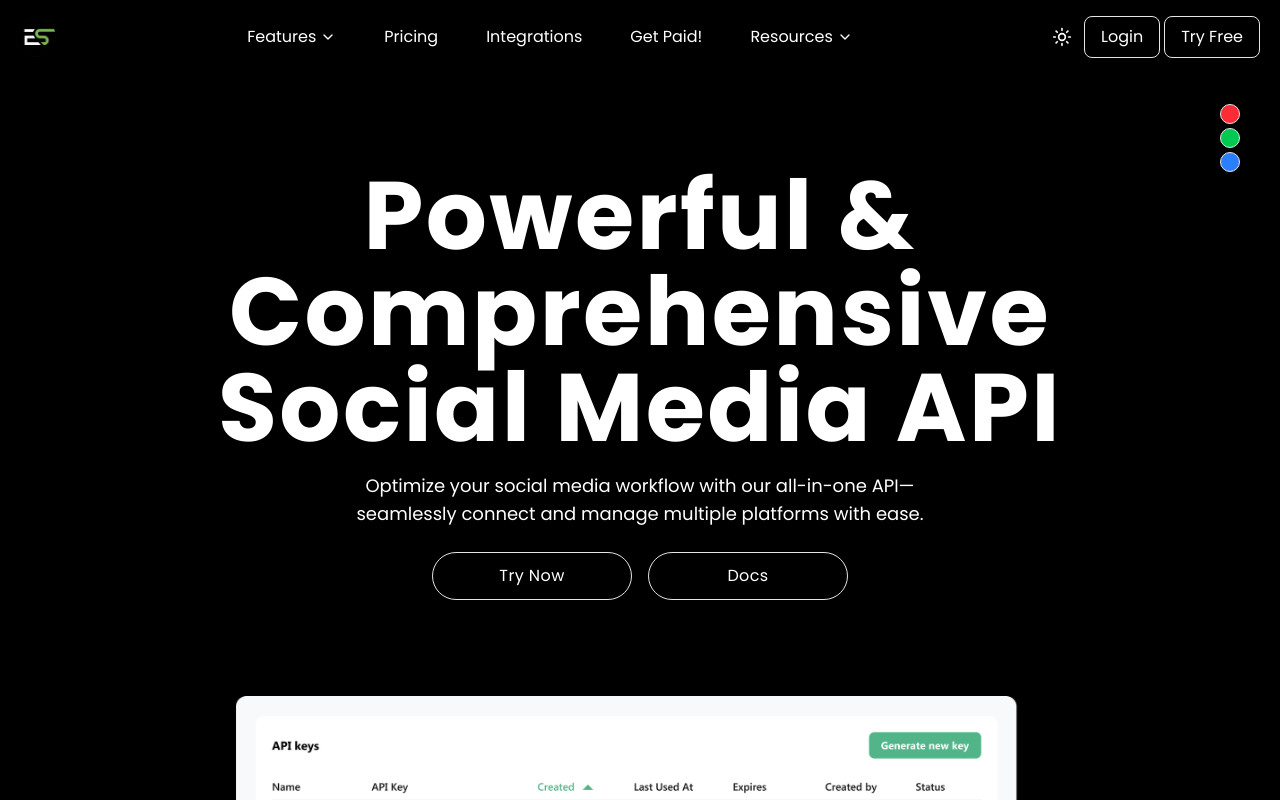
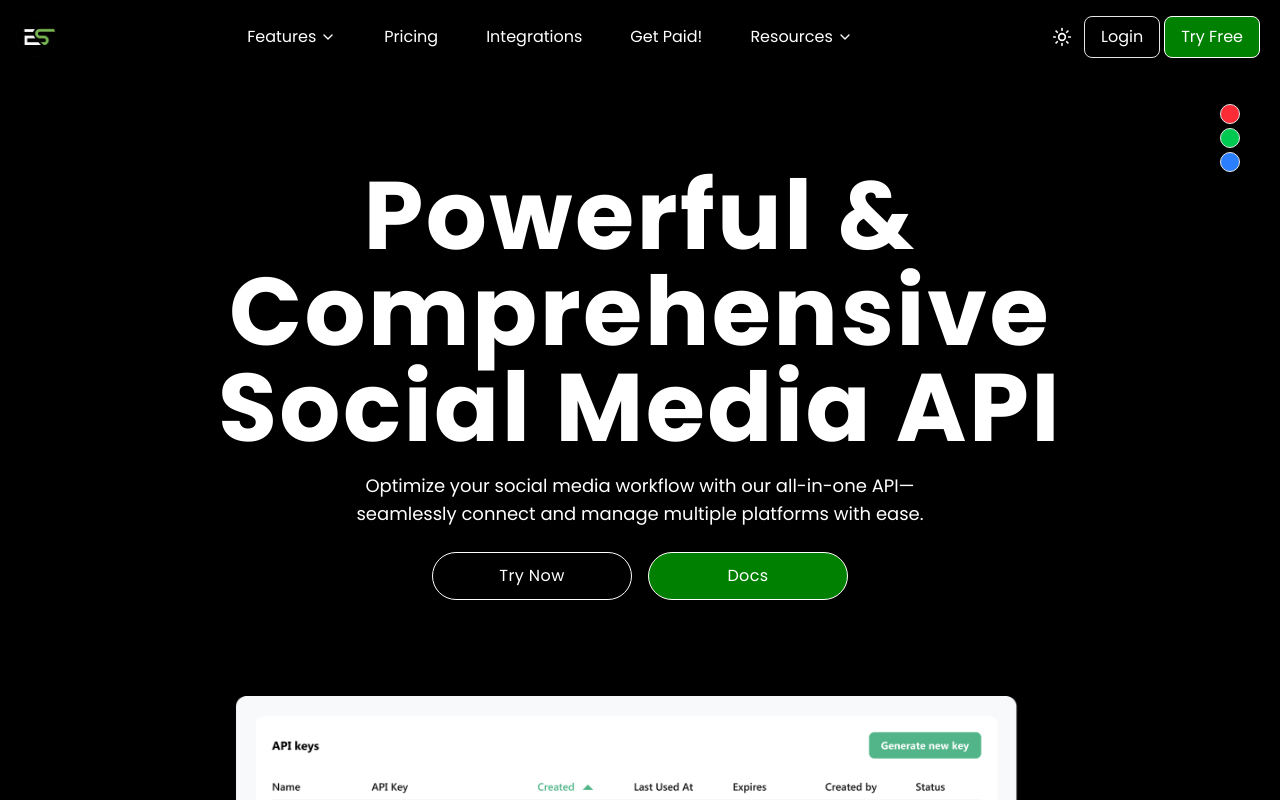
Before and after one commit to faizanfareedkhan/socialMediaAutomation, a React (Vite) app in the folder frontend/: page /api in a window 1280 px wide. Shown: the top 800 px of the page. Built offline with nearby package versions, Linux system fonts and the light colour scheme.

Commit message:
make changing
make changing

```diff
--- a/frontend/src/components/common/BtnPrimary.tsx
+++ b/frontend/src/components/common/BtnPrimary.tsx
@@ -6,7 +6,7 @@ type ButtonProps = {
 const BtnPrimary: React.FC<ButtonProps> = ({ name, className = "" }) => {
   return (
     <button
-      className={`border-contrast border text-[var(--contrast-color)] transition-colors duration-300 hover:bg-[var(--contrast-color)] hover:text-base ${className}`}
+      className={`border-contrast border text-[var(--contrast-color)] transition-colors duration-300 hover:bg-[var(--contrast-color)] hover:text-[var(--base-color)] ${className}`}
     >
       {name}
     </button>
--- a/frontend/src/components/common/BtnSecondary.tsx
+++ b/frontend/src/components/common/BtnSecondary.tsx
@@ -6,7 +6,7 @@ type ButtonProps = {
 const BtnSecondary: React.FC<ButtonProps> = ({ name, className = "" }) => {
   return (
     <button
-      className={`bg-brand hover:text-brand border-contrast hover:border-brand border text-[var(--contrast-color)] transition-colors duration-300 hover:bg-[var(--contrast-color)] ${className}`}
+      className={`bg-[var(--brand-color)]  [var(--contrast-color) hover:bg-[var(--contrast-color)]  hover:text-[var(--brand-color)]  border-[var(--contrast-color)]  hover:border-[var(--brand-color)]  border transition-colors duration-300 ${className}`}
     >
       {name}
     </button>
--- a/frontend/src/components/website/hero/Hero.tsx
+++ b/frontend/src/components/website/hero/Hero.tsx
@@ -50,10 +50,10 @@ export default function Hero({
         </p>
         {btn ? (
           <div className="mt-6 flex max-w-2xl flex-col items-center justify-center space-y-3 tracking-wide sm:flex-row sm:space-y-0 sm:space-x-4">
-            <button className="border-contrast h-[48px] w-[200px] cursor-pointer rounded-full border text-[var(--contrast-color)] transition-colors duration-300 hover:bg-[var(--contrast-color)] hover:text-base">
+            <button className="border-[var(--contrast-color)]  h-[48px] w-[200px] cursor-pointer rounded-full border text-[var(--contrast-color)] transition-colors duration-300 hover:bg-[var(--contrast-color)] hover:text-[var(--base-color)]">
               {btn_primary}
             </button>
-            <button className="bg-brand hover:text-brand border-contrast hover:border-brand h-[48px] w-[200px] cursor-pointer rounded-full border text-[var(--contrast-color)] transition-colors duration-300 hover:bg-[var(--contrast-color)]">
+            <button className="bg-[var(--brand-color)]  hover:text-[var(--brand-color)]  border-[var(--contrast-color)]  hover:border-[var(--brand-color)]  h-[48px] w-[200px] cursor-pointer rounded-full border text-[var(--contrast-color)] transition-colors duration-300 hover:bg-[var(--contrast-color)]">
               {btn_secondary}
             </button>
           </div>
--- a/frontend/src/components/website/navbar/Navbar.tsx
+++ b/frontend/src/components/website/navbar/Navbar.tsx
@@ -192,7 +192,7 @@ const Navbar = () => {
             ))}
           </ul>
           <div className="flex flex-col space-y-2 p-4">
-            <button className="border-contrast rounded-md border px-4 py-2 transition-colors duration-300 hover:bg-[var(--contrast-color)] hover:text-[var(--contrast-color)]">
+            <button className="border-contrast rounded-md border px-4 py-2 transition-colors duration-300 hover:bg-[var(--contrast-color)] hover:text-[var(--base-color)]">
               Login
             </button>
             <button className="bg-contrast rounded-md px-4 py-2 text-[var(--contrast-color)] transition-colors duration-300 hover:opacity-90">
--- a/frontend/src/components/website/roiMarketing/ROIMarketing.tsx
+++ b/frontend/src/components/website/roiMarketing/ROIMarketing.tsx
@@ -60,7 +60,7 @@ export default function FeaturesSectionComp() {
       <h1 className="mx-auto w-max text-4xl font-extrabold tracking-wide md:text-5xl">
         ROI, ASAP.
       </h1>
-      <p className="mx-auto mt-4 w-full max-w-xl text-center text-lg break-words text-black">
+      <p className="mx-auto mt-4 w-full max-w-xl text-center text-lg break-words text-[var(--contrast-color)]">
         Introducing Generative Social Media – the fastest way to create content.
         Here's how it works!
       </p>
--- a/frontend/src/components/website/splitSection/SplitSection.tsx
+++ b/frontend/src/components/website/splitSection/SplitSection.tsx
@@ -39,7 +39,7 @@ const SplitSection: React.FC<SplitSectionProps> = ({
           {/* Button Section (Now Left Aligned) */}
           {btn && btnText && (
             <div className="mt-6 flex max-w-2xl flex-col items-center justify-start space-y-3 tracking-wide sm:flex-row sm:items-start sm:space-y-0 sm:space-x-4">
-              <button className="border-contrast h-12 w-40 cursor-pointer rounded-full border text-[var(--contrast-color)] transition-colors duration-300 hover:bg-[var(--contrast-color)] hover:text-base">
+              <button className="border-contrast h-12 w-40 cursor-pointer rounded-full border text-[var(--contrast-color)] transition-colors duration-300 hover:bg-[var(--contrast-color)] hover:text-[var(--base-color)]">
                 {btnText}
               </button>
             </div>
--- a/frontend/src/index.css
+++ b/frontend/src/index.css
@@ -38,6 +38,7 @@
 .animate-marquee-vertical {
   animation: marquee-vertical 20s linear infinite;
 }
+
 
 :root {
   /* --base-color: white;
@@ -126,6 +127,10 @@
 .text-[var(--contrast-color)]-tooltip {
   color: var(--base-color);
 } */
+body {
+  background-color: var(--base-color);
+  color: var(--contrast-color);
+}
 
 @theme inline {
   --radius-sm: calc(var(--radius) - 4px);
--- a/frontend/src/pages/website/contact/Contact.tsx
+++ b/frontend/src/pages/website/contact/Contact.tsx
@@ -145,7 +145,7 @@ const Contact = () => {
           <Button
             type="submit"
             disabled={isSubmitting}
-            className="border-contrast w-full rounded-lg border text-[var(--contrast-color)] transition-colors duration-300 hover:bg-[var(--contrast-color)] hover:text-base"
+            className="border-contrast w-full rounded-lg border text-[var(--contrast-color)] transition-colors duration-300 hover:bg-[var(--contrast-color)] hover:text-[var(--base-color)]"
           >
             {isSubmitting ? "Sending..." : "Send Message"}
           </Button>
```
